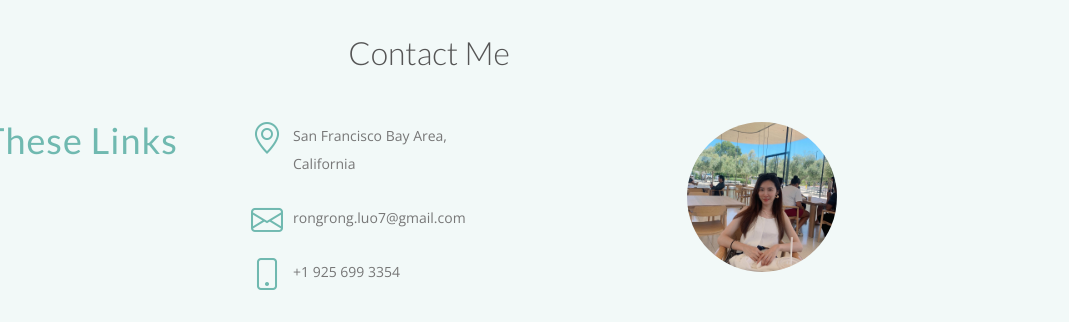
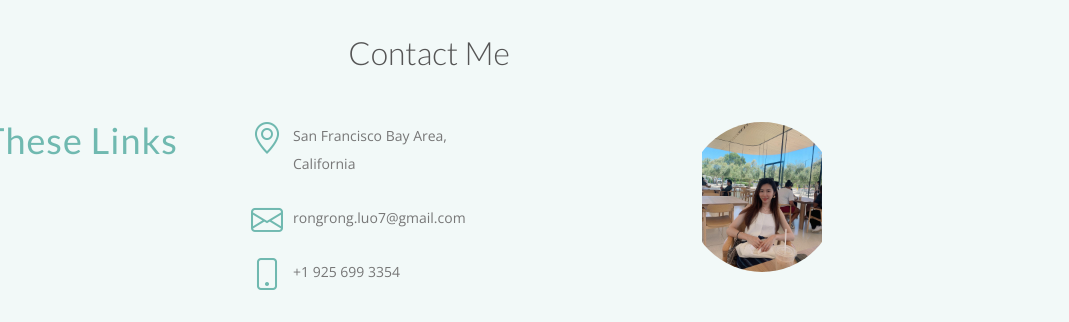
Before and after one commit to reneeluo7/reneeluo7.github.io, a plain HTML site: page index.html in a window 1280 px wide. Shown: the part 2723-3045 px from the top of the page, 211-1280 px from the left. Drawn offline with nearby package versions, Linux system fonts and the light colour scheme.

Commit message:
change in contact

```diff
--- a/index.html
+++ b/index.html
@@ -583,7 +583,7 @@
 
             <!-- </form> -->
             <!-- <img src="assets/img/connection.svg" alt="connection SVG" /> -->
-            <img src="assets/img/contact-photo.jpg" alt="connection jpg" style="width: 150px; height: 150px; border-radius: 50%; object-fit: cover;"/>
+            <img src="assets/img/contact-photo.jpg" alt="connection jpg" style="width: 150px; height: 150px; border-radius: 50%; object-fit: contain;"/>
           </div>
 
         </div>
```
